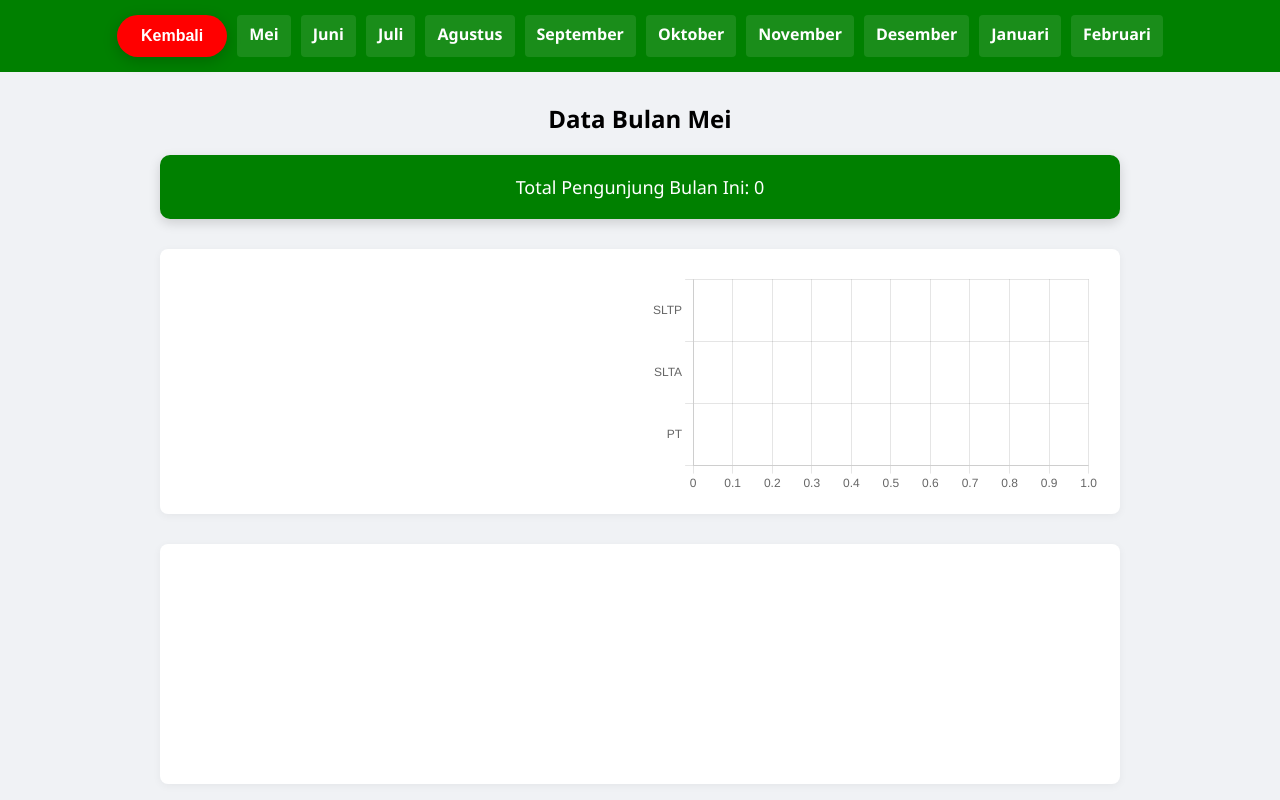
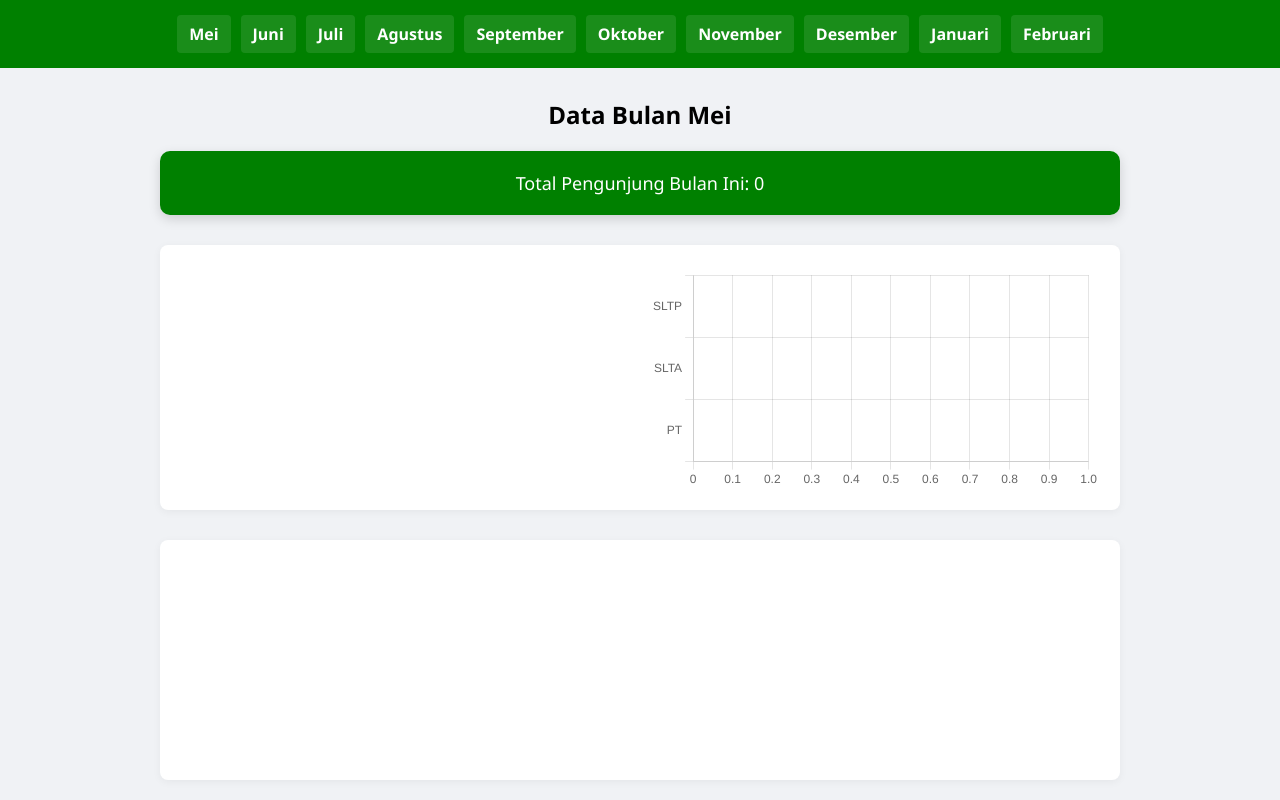
Before and after one commit to Virgo-id/PerpustakaanLubangsa, a plain HTML site: page data.html in a window 1280 px wide. Shown: the top 800 px of the page. Drawn offline with nearby package versions, Linux system fonts and the light colour scheme; no server answers.

Commit message:
Update data.html

```diff
--- a/data.html
+++ b/data.html
@@ -107,9 +107,7 @@
   </style>
 </head>
 <body>
-  <header id="nav">  <button onclick="window.location.href='perpustakaan.html'" style="background: red; color: white; padding: 12px 24px; border: none; border-radius: 30px; font-size: 16px; font-weight: bold; cursor: pointer; box-shadow: 0 4px 15px rgba(0, 0, 0, 0.2); transition: all 0.3s ease;" onmouseover="this.style.transform='scale(1.05)'; this.style.boxShadow='0 6px 20px rgba(0, 0, 0, 0.3)'" onmouseout="this.style.transform='scale(1)'; this.style.boxShadow='0 4px 15px rgba(0, 0, 0, 0.2)'">
-  Kembali
-</button>
+  <header id="nav">
 </header>
   <main>
     <h2 id="judul-bulan"></h2>
```
